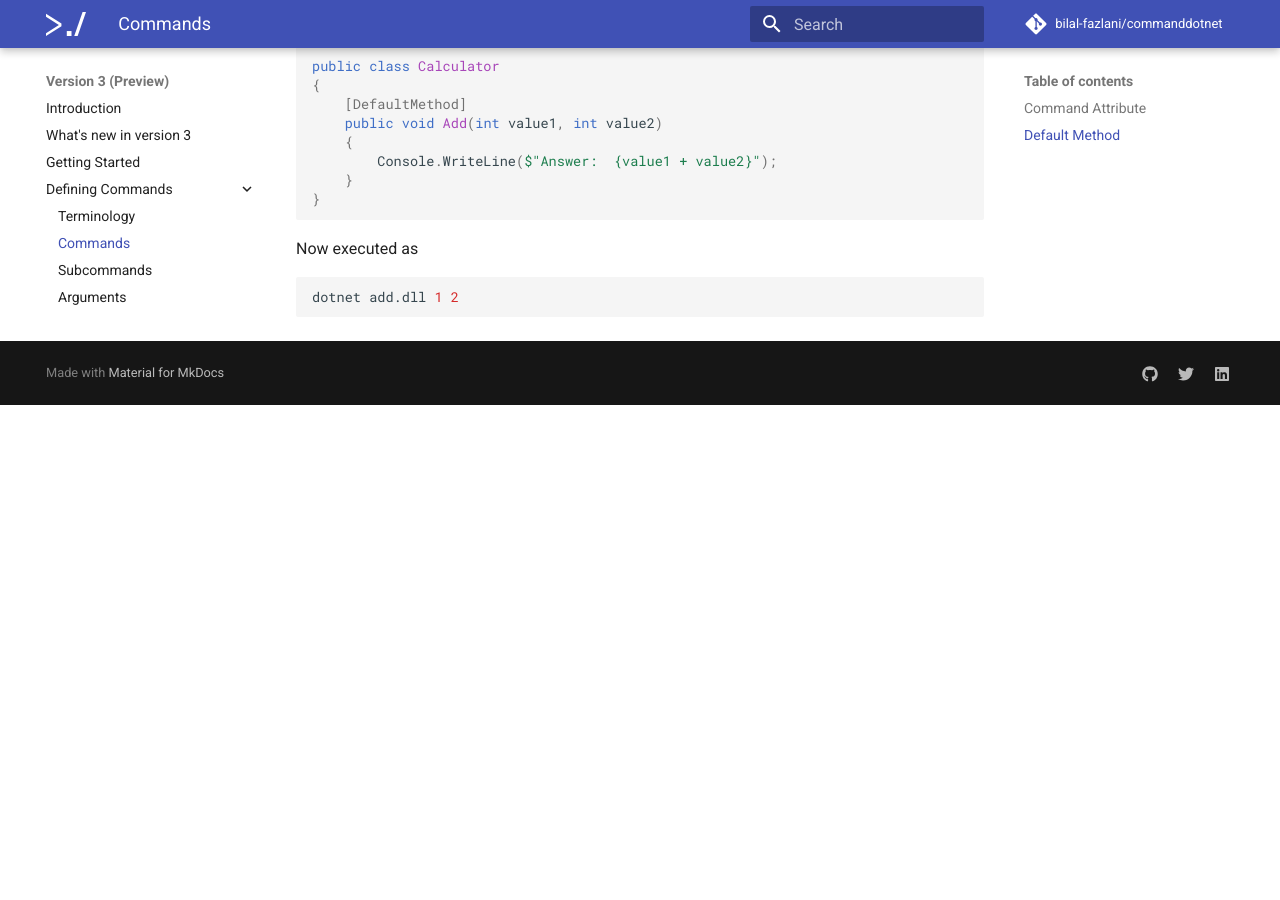
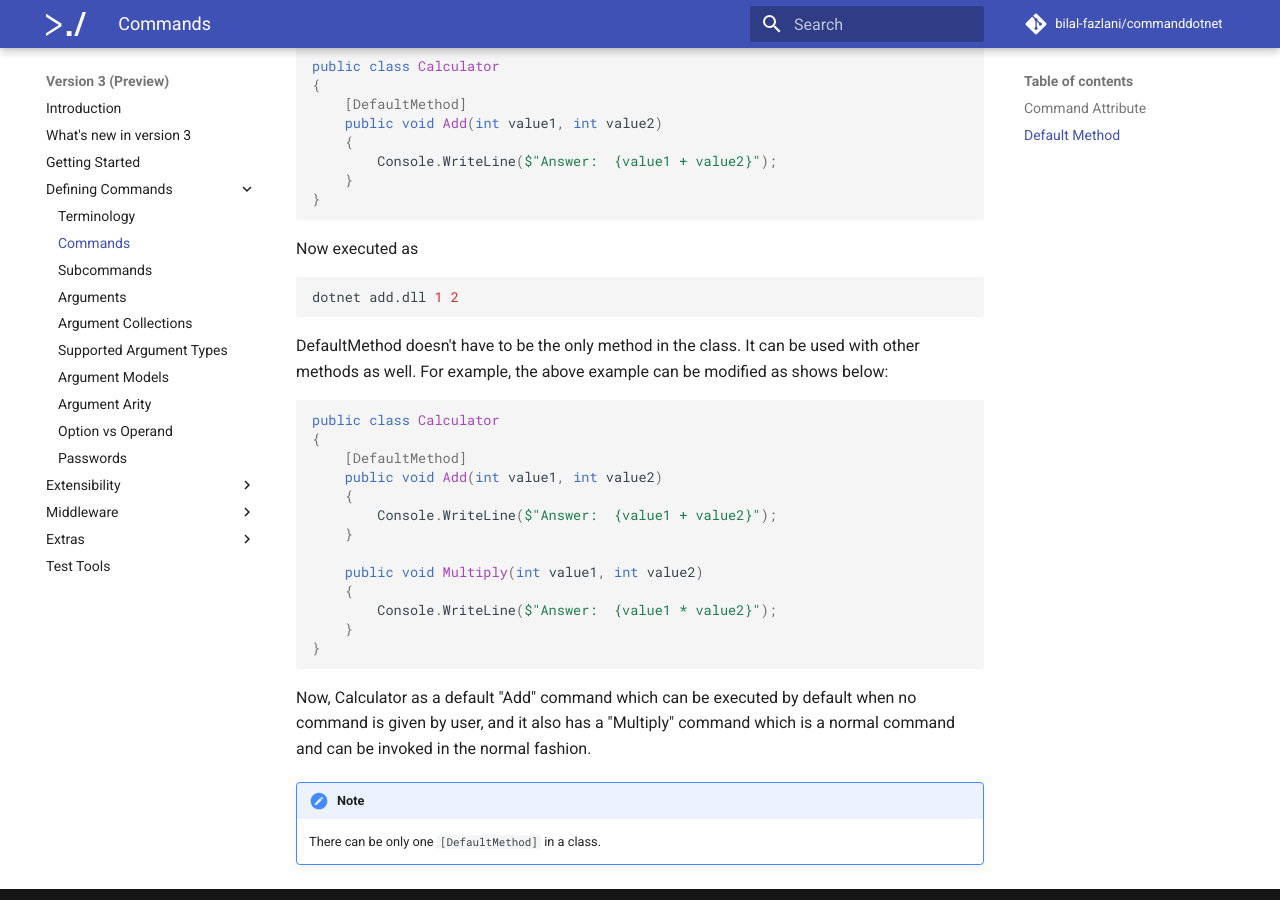
Before and after one commit to bilal-fazlani/commanddotnet, an MkDocs documentation site: the page built from docs/V3/DefiningCommands/commands.md, in a window 1280 px wide and 900 px high, scrolled down 2226 px. Built offline with MkDocs 1.6.1 and Material for MkDocs 9.7.7, drawn with Linux system fonts in a browser that asks for light colours; comment, search, counter and statistics services are not loaded; before the commit the page ends 2631 px from its top, so only the background shows below that.

Commit message:
documentation update
add more example for default-method

````diff
--- a/docs/V3/DefiningCommands/commands.md
+++ b/docs/V3/DefiningCommands/commands.md
@@ -122,3 +122,26 @@ Now executed as
 ```bash
 dotnet add.dll 1 2
 ```
+
+DefaultMethod doesn't have to be the only method in the class. It can be used with other methods as well. For example, the above example can be modified as shows below:
+
+```c#
+public class Calculator
+{
+    [DefaultMethod]
+    public void Add(int value1, int value2)
+    {
+        Console.WriteLine($"Answer:  {value1 + value2}");
+    }
+
+    public void Multiply(int value1, int value2)
+    {
+        Console.WriteLine($"Answer:  {value1 * value2}");
+    }
+}
+```
+
+Now, Calculator as a default "Add" command which can be executed by default when no command is given by user, and it also has a "Multiply" command which is a normal command and can be invoked in the normal fashion.
+
+!!!Note
+    There can be only one `[DefaultMethod]` in a class.
````
Also changed, not shown: docs/V3/getting-started.md (+1 -1 lines).
